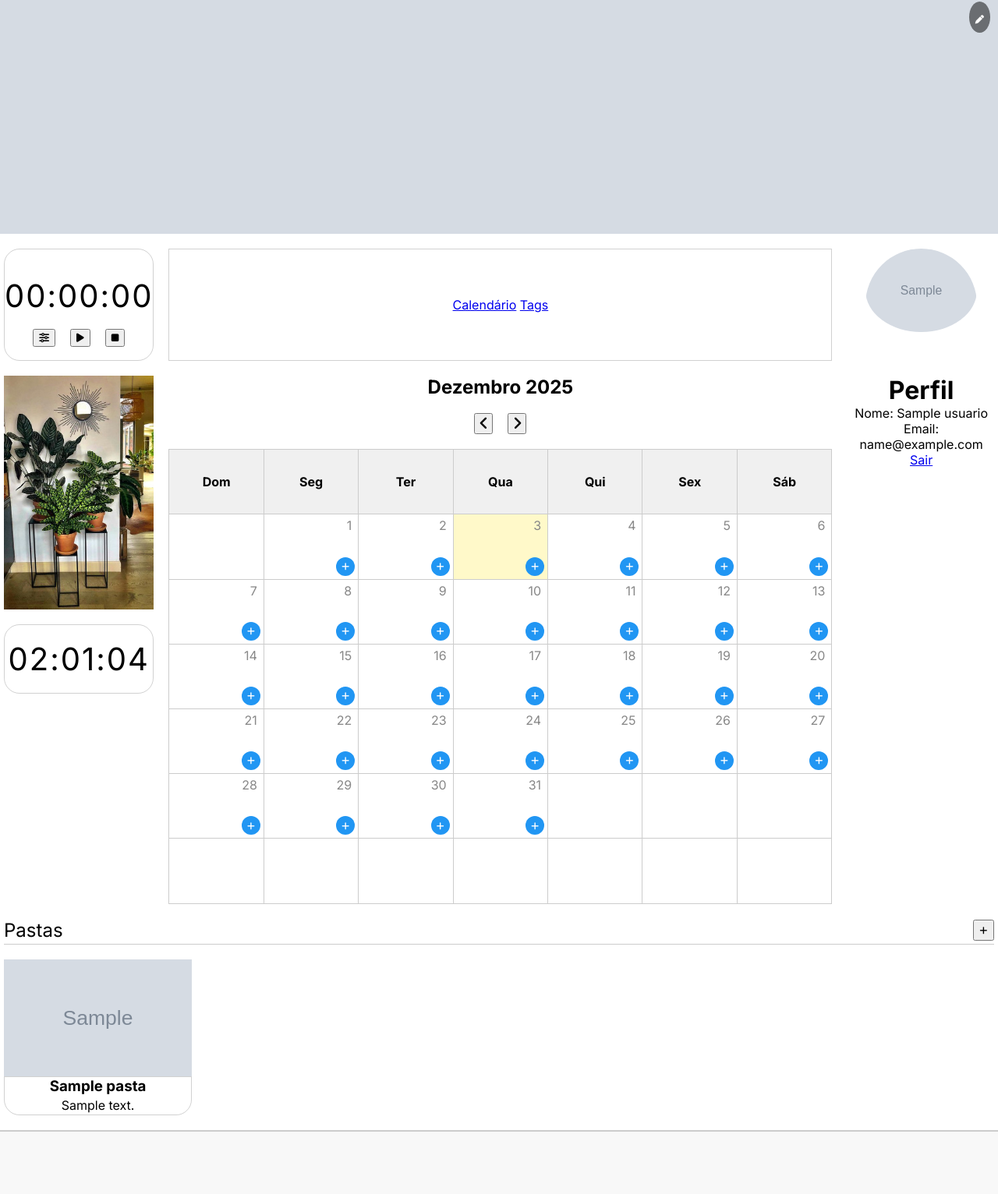
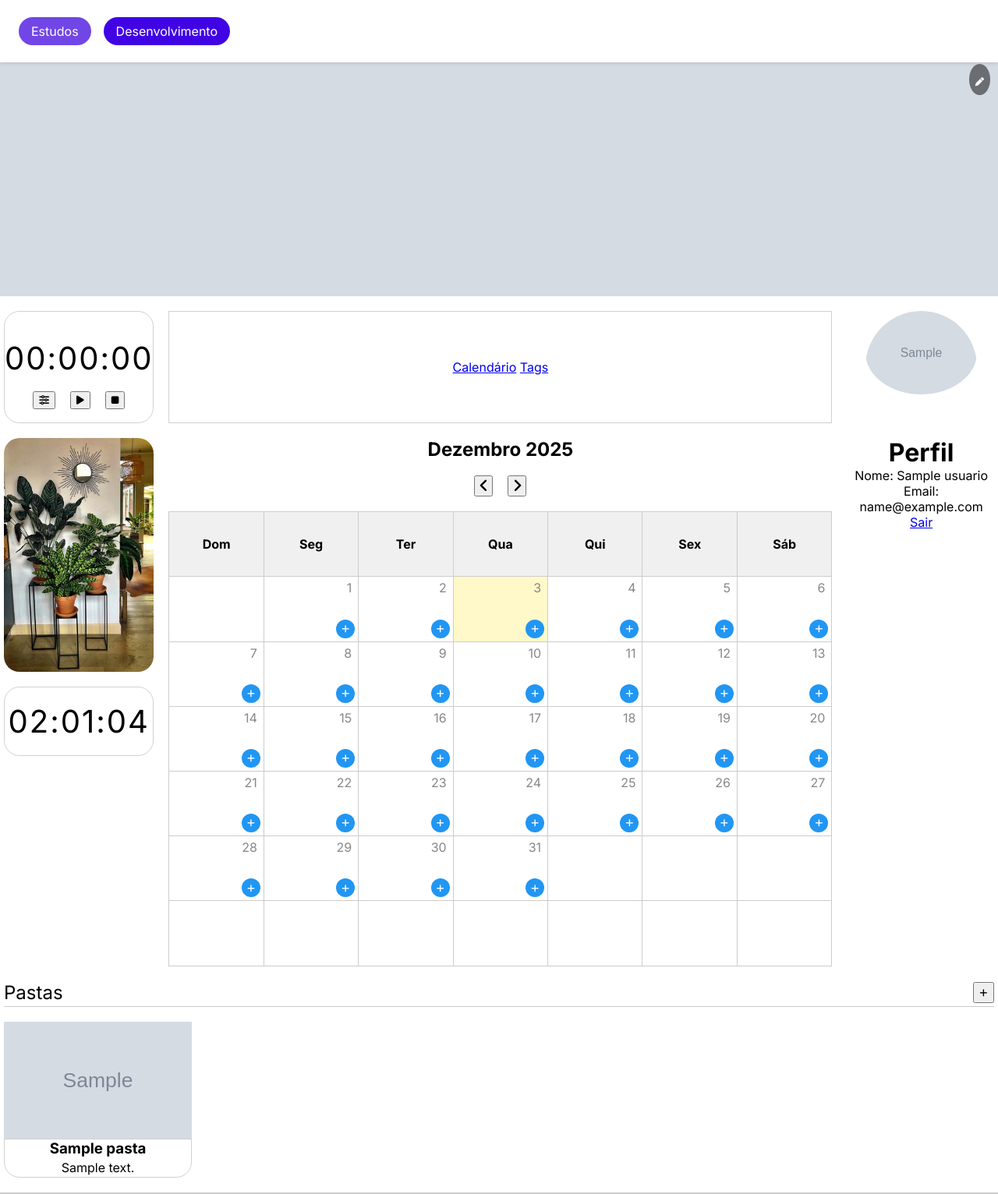
Before and after one commit to Maduzinh1/TCC-Gest-oProjetos, a PHP site: page /PHP/View/index.php in a window 1280 px wide. Shown: the whole page at 78% size. Before the commit the page ends 1452 px from the top, so only its background shows below. Run offline with PHP 8.4, Linux system fonts and the light colour scheme; the visitor is signed in with stand-in values (Sample User, id 1); tables that the repository leaves empty hold one stand-in row (values such as "Sample post"); grey boxes marked "Sample" are stand-in pictures; some libraries are stand-ins or nearby versions.

Commit message:
Começo da parte de desenvolvimento

```diff
--- a/CSS/estilo.css
+++ b/CSS/estilo.css
@@ -20,11 +20,35 @@
   background: white;
 }
 
-.footer {
-  border: 1px solid #ccc;
+.header {
+  display: flex;
+  align-items: center;
+  gap: 16px;
+  height: 80px;
+  padding: 20px 24px;
+  position: fixed;
+  top: 0;
+  right: 0;
+  left: 0;
+  z-index: 1;
+  box-shadow: 0 2px 4px rgba(0, 0, 0, 0.1);
+
+  .tab-item {
+    padding: 8px 16px;
+    background: #4004E4;
+    border-radius: 20px;
+    cursor: pointer;
+    color: white;
+    text-decoration: none;
+
+    &.active, &:hover {
+      background: #7146e6;
+    }
+  }
 }
 
 .banner {
+  margin-top: 80px;
   position: relative;
 
   figure {
@@ -72,6 +96,11 @@
   }
 }
 
+.footer {
+  border: 1px solid #ccc;
+}
+
+body.body.estudos {
   .preContent, .content {
     height: 100%;
 
@@ -146,11 +175,13 @@
                 .Imagem {
                   height: 300px;
                   img {
+                    width: 100%;
                     max-width: 100%;
                     height: 100%;
                     max-height: 100%;
                     object-fit: cover;
                     object-position: center;
+                    border-radius: 20px;
                   }
                 }
                 .relogio-tempo-real {
@@ -473,6 +504,7 @@
       }
     }
   }
+}
 
 .popup {
   display: none;
@@ -668,10 +700,7 @@
 /* Estilos para as páginas de cadastro e login */
 body.cadastro-login {
   min-height: 100vh;
-  display: flex;
   align-items: center;
-  justify-content: center;
-  flex-direction: column;
   gap: 19px;
   background: #f5f7fa;
   font-family: 'Inter', Arial, sans-serif;
@@ -759,7 +788,9 @@ body.cadastro-login {
     text-align: center;
   }
 }
+/* Fim do estilo das páginas de cadastro e login */
 
+/* Estilos para a página de pastas e suas anotações */
 body.pastas {
   .header {
     background: #fff;
@@ -891,3 +922,4 @@ body.pastas {
     background: #1769aa;
   }
 }
+/* Fim do estilo da página de pastas e suas anotações */
--- a/PHP/View/cadastro.php
+++ b/PHP/View/cadastro.php
@@ -16,7 +16,7 @@
     <link href="https://fonts.googleapis.com/css2?family=Inter:ital,opsz,wght@0,14..32,100..900;1,14..32,100..900&display=swap" rel="stylesheet">
     <title>Cadastrar Conta</title>
 </head>
-<body class="cadastro-login">
+<body class="body cadastro-login">
     <h2>Cadastrar Conta</h2>
     <?php if ($erro && $erro === '2') { ?>
         <p style="color:red;"><?php echo "Email já cadastrado!" ?></p>
--- a/PHP/View/index.php
+++ b/PHP/View/index.php
@@ -44,10 +44,11 @@
   <script> window.itemParaEditar = <?php if (isset($item)) { echo 'true'; } else { echo 'false'; } ?>; </script>
   <script src="./../../JavaScript/script.js" defer></script>
 </head>
-<body class="body">
+<body class="body estudos">
 
   <div class="header">
-    <!-- <h1>header</h1> -->
+    <a class="tab-item tab-item-0 active" href="./index.php">Estudos</a>
+    <a class="tab-item tab-item-1" href="./desenvolvimento.php">Desenvolvimento</a>
   </div>
 
   <div class="banner">
--- a/PHP/View/login.php
+++ b/PHP/View/login.php
@@ -16,7 +16,7 @@
     <link href="https://fonts.googleapis.com/css2?family=Inter:ital,opsz,wght@0,14..32,100..900;1,14..32,100..900&display=swap" rel="stylesheet">
     <title>Login</title>
 </head>
-<body class="cadastro-login">
+<body class="body cadastro-login">
     <h2>Login</h2>
     <?php if ($erro && $erro === '1') { ?>
         <p style="color:red;"><?php echo "Usuário ou senha inválidos!" ?></p>
--- a/PHP/View/pasta.php
+++ b/PHP/View/pasta.php
@@ -38,7 +38,7 @@
     <link rel="stylesheet" href="./../../CSS/estilo.css">
     <title><?php echo htmlspecialchars($pasta->getNome()); ?></title>
 </head>
-<body class="pastas">
+<body class="body pastas">
     <div class="header">
         <h1><?php echo htmlspecialchars($pasta->getNome()); ?></h1>
         <p><?php echo htmlspecialchars($pasta->getDescricao()); ?></p>
```
Also changed, not shown: PHP/View/desenvolvimento.php (added, +56 -0 lines). Lines whose indentation alone changed are shown as unchanged.
